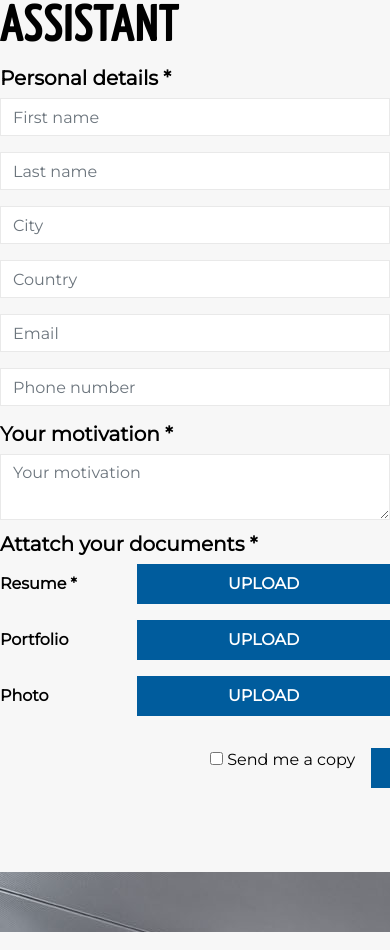
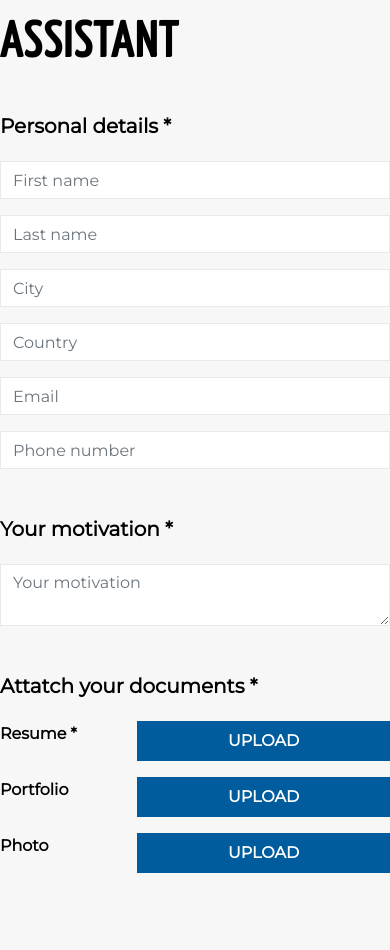
Before and after one commit to smolinska/career-platform, an Angular app: page /jobs in a window 390 px wide. Shown: the part 1026-1976 px from the top of the page. Built offline with nearby package versions, Linux system fonts and the light colour scheme.

Commit message:
make application form responsive

```diff
--- a/src/app/job/job-form/job-form.component.html
+++ b/src/app/job/job-form/job-form.component.html
@@ -1,5 +1,5 @@
 <form [formGroup]="form" (ngSubmit)="onSubmit()">
-  <div class="row">
+  <div class="row titled-row">
     <div class="col-md-12">
       <h5 class="input-label">Personal details *</h5>
     </div>
@@ -30,8 +30,8 @@
     </div>
   </div>
 
-  <div class="row">
-    <div class="col-md-6 col-sm-12 form-group">
+  <div class="row titled-row">
+    <div class="col-md-6 col-sm-12 form-group motivation-group">
       <div>
         <h5 class="input-label">Your motivation *</h5>
       </div>
@@ -68,9 +68,9 @@
     </div>
   </div>
 
-  <div class="row">
-    <div class="col-md-6 col-md-push-6">
-      <div class="section-wrapper">
+  <div class="row titled-row">
+    <div class="col-md-6 col-sm-12 col-md-push-6">
+      <div class="section-wrapper apply-wrapper">
         <div class="smaller-group left-col">
           <div class="form-group smaller-group no-bottom-margin">
             <input type="checkbox" id="sendCopy" formControlName="sendCopy" value="true"> Send me a copy<br>
@@ -83,7 +83,7 @@
         </div>
       </div>
     </div>
-    <div class="col-md-6 col-md-pull-6">
+    <div class="col-md-6 col-sm-12 col-md-pull-6">
       <a class="lighter-underlined" href="#">
         < Back to job description
       </a>
--- a/src/app/job/job-form/job-form.component.scss
+++ b/src/app/job/job-form/job-form.component.scss
@@ -14,12 +14,38 @@
   cursor: pointer;
 }
 
-.col-md-push-6 {
-  left: 50%;
+@media (min-width: 768px) {
+  .col-md-push-6 {
+    left: 50%;
+  }
+
+  .col-md-pull-6 {
+    right: 50%;
+  }
 }
 
 .col-md-pull-6 {
-  right: 50%;
+  display: flex;
+  align-items: flex-end;
+}
+
+.titled-row {
+  padding-top: $medium-padding;
+}
+
+@media (max-width: 767px) {
+  .motivation-group {
+    padding-bottom: $medium-padding;
+  }
+  textarea {
+    min-height: 0;
+  }
+}
+
+@media (min-width: 768px) {
+  textarea {
+    min-height: 152px;
+  }
 }
 
 input, textarea {
@@ -27,9 +53,7 @@ input, textarea {
   border-radius: 0;
 }
 
-textarea {
-  min-height: 70%;
-}
+
 
 input.ng-invalid.ng-touched {
   border: 1px solid red;
@@ -38,6 +62,7 @@ input.ng-invalid.ng-touched {
 
 .input-label {
   font-weight: bold;
+  padding-bottom: $small-padding;
 }
 
 .file-label {
@@ -81,3 +106,19 @@ input.ng-invalid.ng-touched {
   @extend %blue-button;
   border: none;
 }
+
+.apply-wrapper {
+  display: flex;
+  @media (min-width: 768px) and (max-width: 1200px) {
+    flex-direction: column-reverse;
+  }
+  @media (min-width: 1200px) and (max-width: 787px) {
+    align-items: center;
+  }
+}
+
+.right-col {
+  @media (max-width: 1200px) {
+    padding-bottom: $small-padding;
+  }
+}
--- a/src/app/job/job.component.html
+++ b/src/app/job/job.component.html
@@ -31,9 +31,6 @@
             Quis nostrud exercitation ullamco laboris.
           </li>
         </ul>
-        <div class="continue lighter">
-          <a class="lighter" href="#">Continue reading</a>
-        </div>
       </div>
       <div class="col-md-6">
         <h2 class="header header-dark-medium">
@@ -49,6 +46,11 @@
           </div>
         </div>
       </div>
+      <div class="col-md-6">
+        <div class="continue lighter">
+          <a class="lighter" href="#">Continue reading</a>
+        </div>
+      </div>
     </div>
   </div>
 </div>
--- a/src/app/job/job.component.scss
+++ b/src/app/job/job.component.scss
@@ -31,7 +31,7 @@
 .job-title-wrapper {
   display: flex;
   align-items: center;
-  background-image: url("../../assets/img/job-bg.png");
+  background-image: url("../../assets/img/job-bg1.png");
   .job-title-container {
     background-color: rgba(0, 0, 0, 0.24);
     padding: $medium-padding;
--- a/src/assets/scss/variables.scss
+++ b/src/assets/scss/variables.scss
@@ -8,5 +8,6 @@ $light-grey: #aaaaaa;
 $button-blue: #005c9d;
 
 // Sizes
-$big-padding: 60px;
-$medium-padding: 30px;
+$big-padding: 64px;
+$medium-padding: 32px;
+$small-padding: 15px;
```
Also changed, not shown: src/assets/img/job-bg1.png (added).
